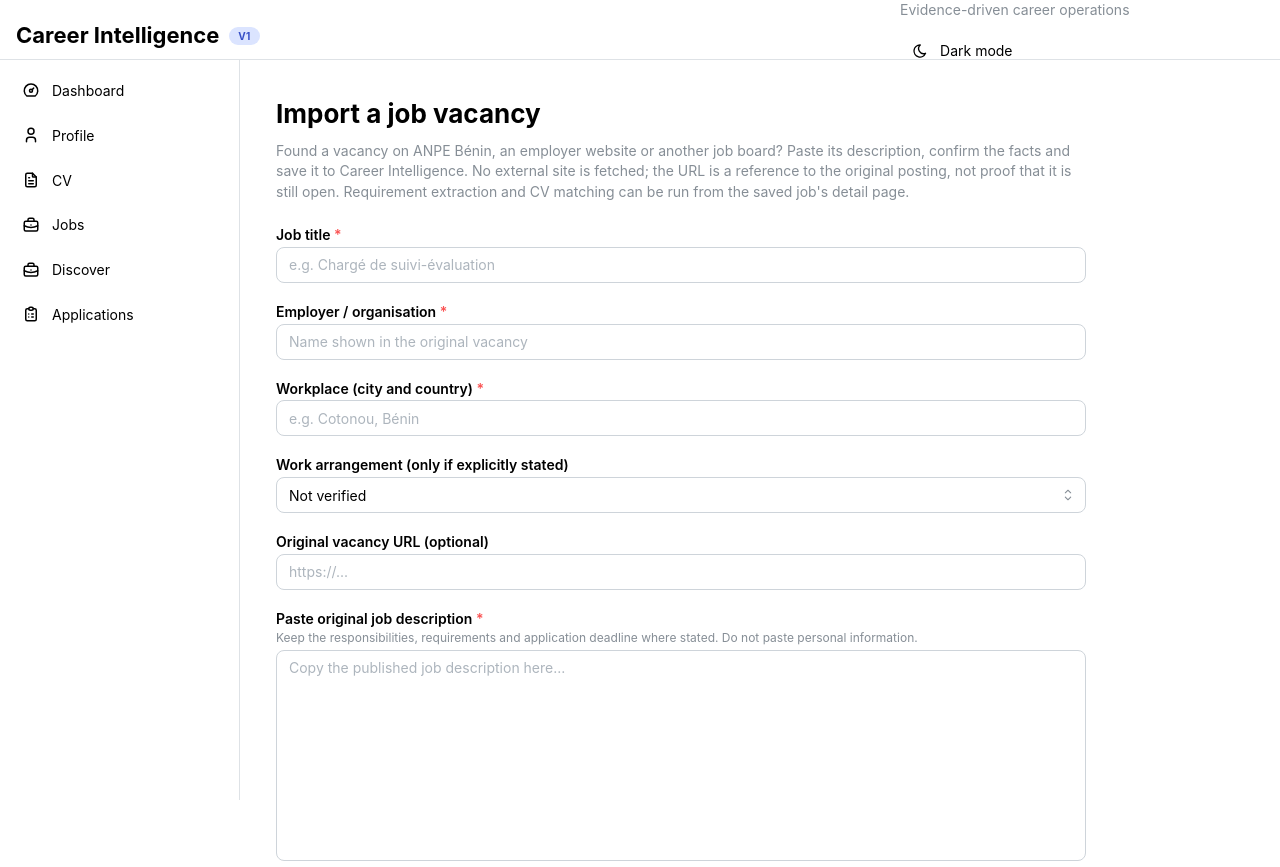
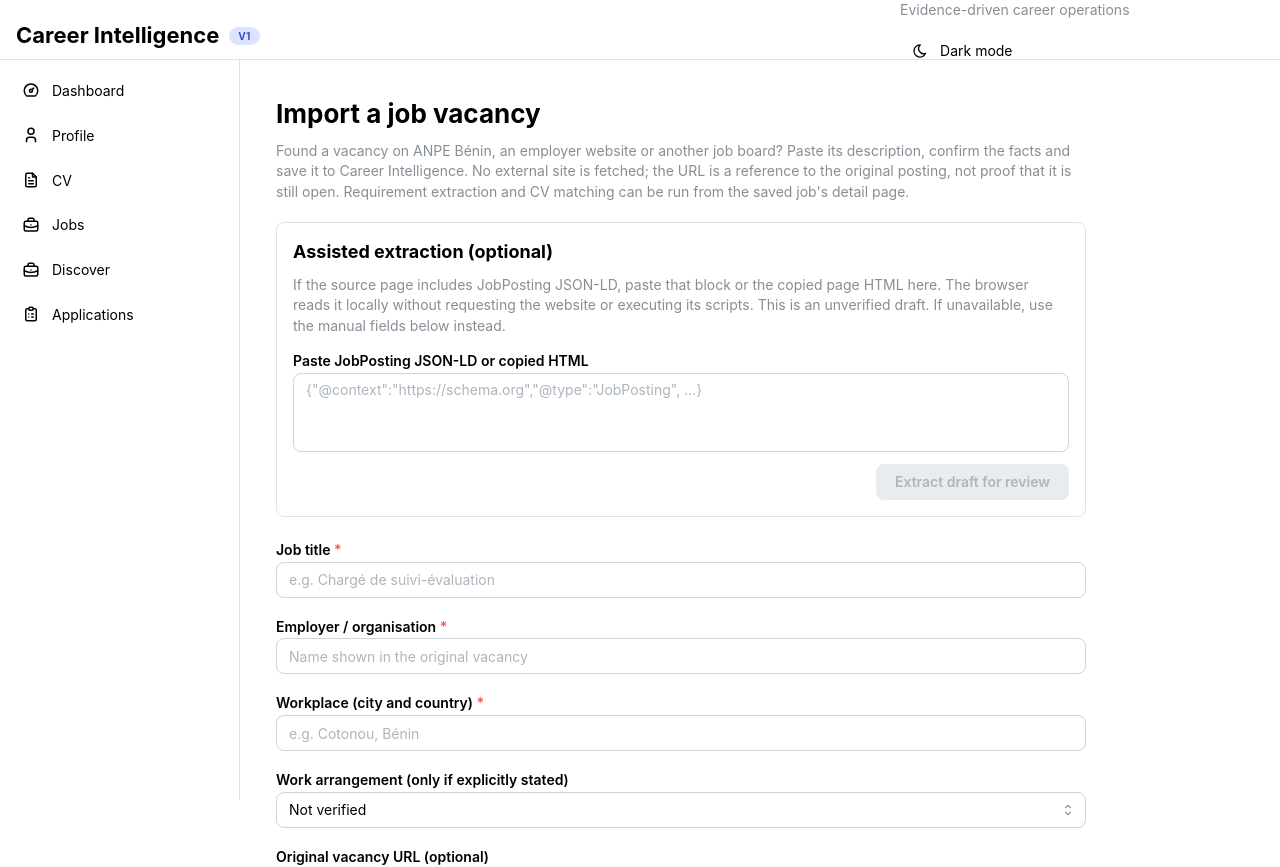
Before and after one commit to Tadeni00/career-intelligence, a React (Vite) app in the folder apps/console/: page /jobs/import in a window 1280 px wide. Shown: the top 867 px of the page. Built offline with nearby package versions, Linux system fonts and the light colour scheme; no server answers.

Commit message:
ui: draft extraction and mandatory human review before vacancy import

```diff
--- a/apps/console/src/pages/ImportVacancyPage.tsx
+++ b/apps/console/src/pages/ImportVacancyPage.tsx
@@ -2,6 +2,7 @@ import { useState } from "react";
 import { Alert, Button, Card, Group, Select, Stack, Text, Textarea, TextInput, Title } from "@mantine/core";
 import { useNavigate } from "react-router-dom";
 import { api, errorMessage } from "../api";
+import { extractVacancyDraft } from "../vacancyDraftExtraction";
 
 type ImportedJob = { job_id: number; created: boolean; message: string };
 
@@ -14,7 +15,26 @@ export function ImportVacancyPage() {
   const [description, setDescription] = useState("");
   const [arrangement, setArrangement] = useState("UNKNOWN");
   const [saving, setSaving] = useState(false);
+  const [sourceSnippet, setSourceSnippet] = useState("");
+  const [extractionNotice, setExtractionNotice] = useState<string | null>(null);
   const [error, setError] = useState<string | null>(null);
+
+  const previewStructuredData = () => {
+    setError(null);
+    setExtractionNotice(null);
+    const draft = extractVacancyDraft(sourceSnippet);
+    if (!draft) {
+      setError("No single complete JobPosting record was found. You can still paste the description and fill in the fields manually.");
+      return;
+    }
+    // A draft is never saved automatically; the person verifies it first.
+    setTitle(draft.title);
+    setCompany(draft.company);
+    setLocation(draft.location);
+    setDescription(draft.description);
+    setArrangement(draft.arrangement);
+    setExtractionNotice("Fields were prefilled from pasted structured data. " + draft.warning);
+  };
 
   const submit = async (event: React.FormEvent) => {
     event.preventDefault();
@@ -71,6 +91,25 @@ export function ImportVacancyPage() {
         be run from the saved job's detail page.
       </Text>
       {error && <Alert color="red" mb="md" title="Import could not be saved">{error}</Alert>}
+      <Card withBorder padding="md" radius="md" mb="lg">
+        <Title order={4} mb="xs">Assisted extraction (optional)</Title>
+        <Text size="sm" c="dimmed" mb="sm">
+          If the source page includes JobPosting JSON-LD, paste that block or the
+          copied page HTML here. The browser reads it locally without requesting
+          the website or executing its scripts. This is an unverified draft.
+          If unavailable, use the manual fields below instead.
+        </Text>
+        <Textarea label="Paste JobPosting JSON-LD or copied HTML"
+          value={sourceSnippet} onChange={(event) => setSourceSnippet(event.currentTarget.value)}
+          autosize minRows={3} maxRows={7}
+          placeholder='{"@context":"https://schema.org","@type":"JobPosting", ...}' />
+        <Group justify="flex-end" mt="sm">
+          <Button variant="light" onClick={previewStructuredData} disabled={!sourceSnippet.trim()}>
+            Extract draft for review
+          </Button>
+        </Group>
+        {extractionNotice && <Alert color="blue" mt="sm">{extractionNotice}</Alert>}
+      </Card>
       <form onSubmit={submit}>
         <Stack gap="md">
           <TextInput label="Job title" required maxLength={255} value={title}
```
